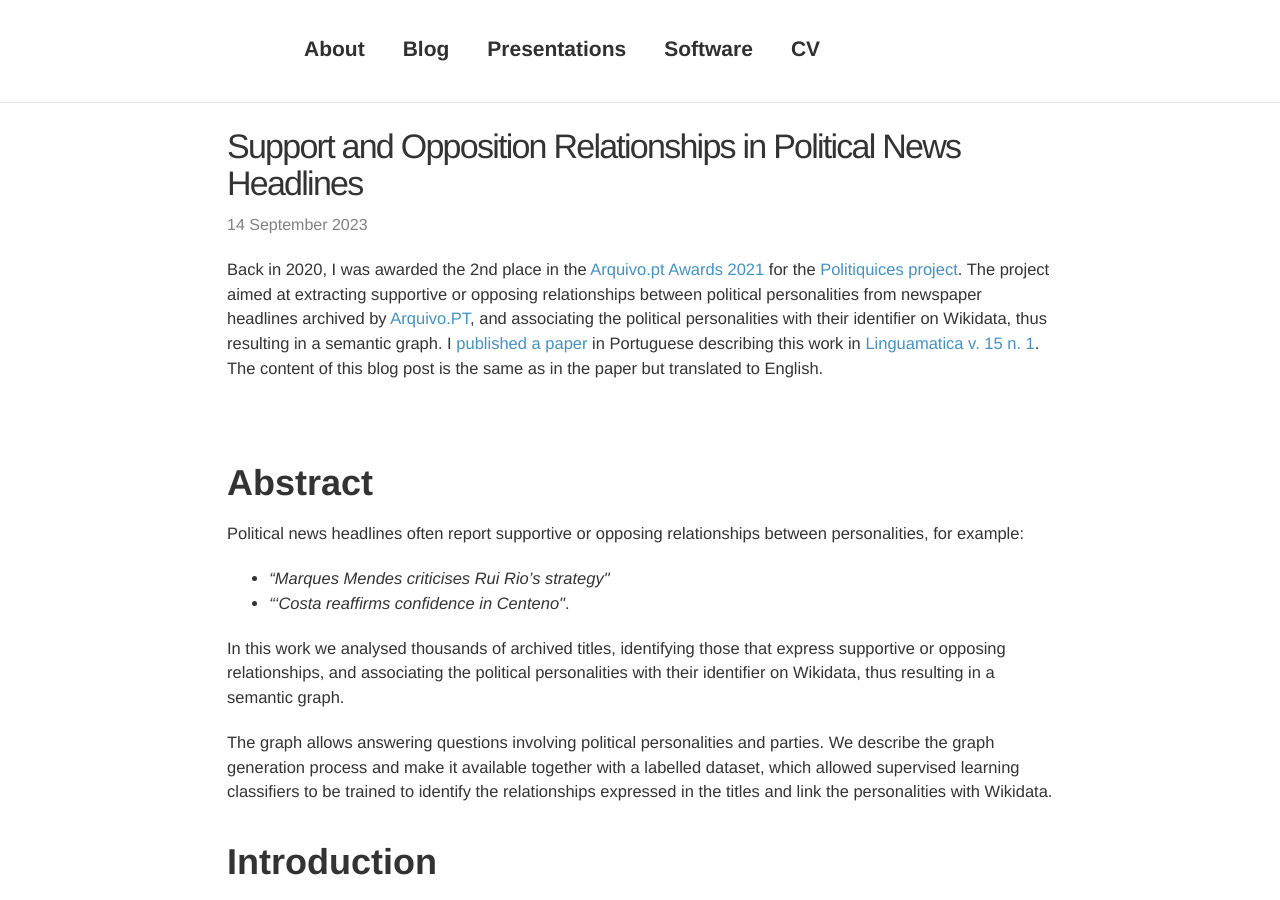
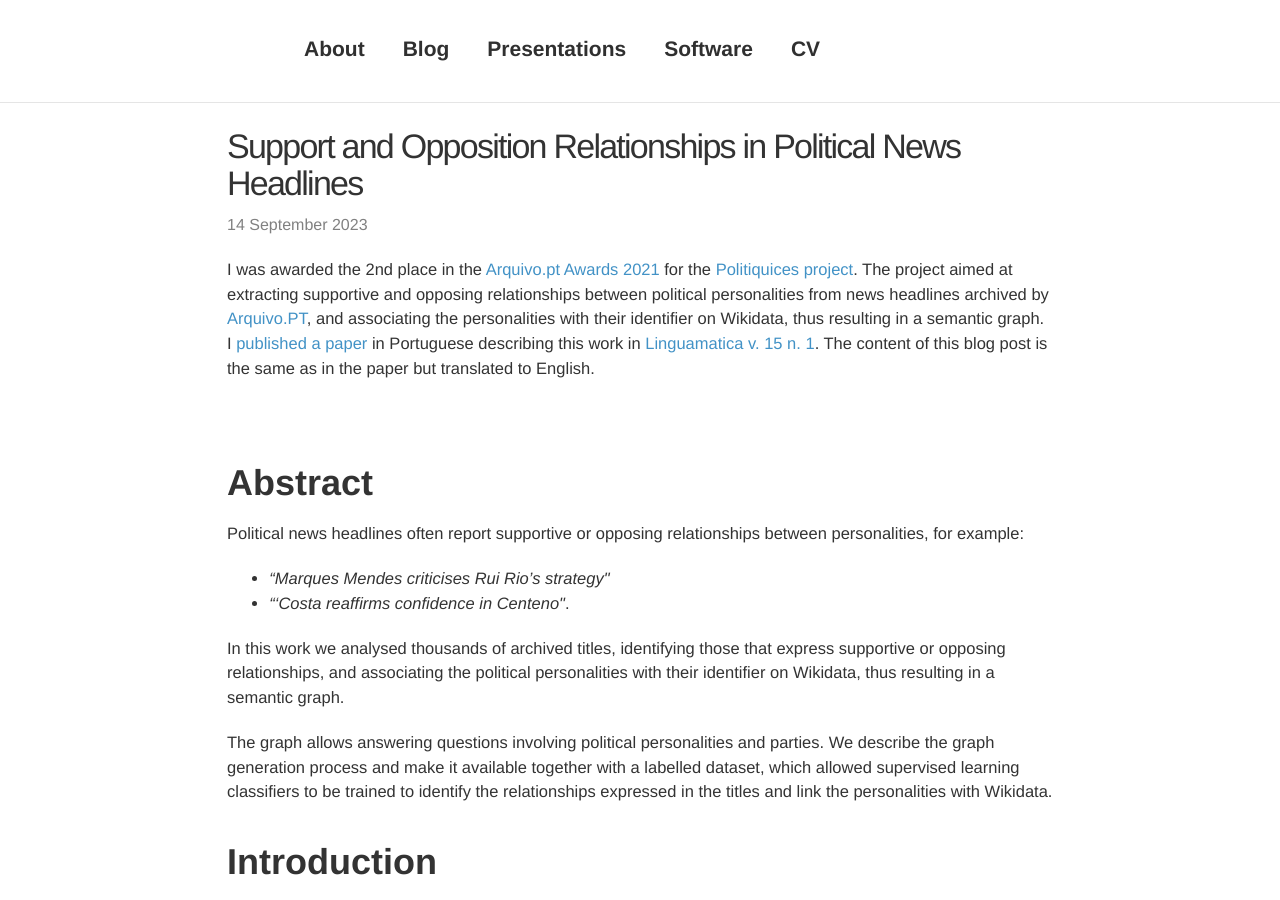
Before and after one commit to davidsbatista/davidsbatista.net, a Jekyll site: the page built from _posts/2023-09-14-Politiquices.md, in a window 1280 px wide and 900 px high. Built offline with Jekyll 4.4.1, drawn with Linux system fonts in a browser that asks for light colours; nearby versions of some CDN libraries; comment, search, counter and statistics services are not loaded; some of the changed lines change nothing that is shown; some of the changed text lies outside the part shown.

Commit message:
wip: fixing issue in tables and text display

```diff
--- a/_posts/2023-09-14-Politiquices.md
+++ b/_posts/2023-09-14-Politiquices.md
@@ -9,7 +9,7 @@
 preview_pic: /assets/images/2023-09-14-politiquices.png
 ---
 
-Back in 2020, I was awarded the 2nd place in the [Arquivo.pt Awards 2021](https://sobre.arquivo.pt/en/meet-the-winners-of-the-arquivo-pt-award-2021) for the [Politiquices project](https://www.politiquices.pt). The project aimed at extracting supportive or opposing relationships between political personalities from newspaper headlines archived by [Arquivo.PT](https://www.arquivo.pt), and associating the political personalities with their identifier on Wikidata, thus resulting in a semantic graph. I [published a paper](https://davidsbatista.net/assets/documents/publications/politiquices_dsbatista_20230705.pdf) in Portuguese describing this work in [Linguamatica v. 15 n. 1](https://linguamatica.com/index.php/linguamatica/issue/view/30). The content of this blog post is the same as in the paper but translated to English.
+I was awarded the 2nd place in the [Arquivo.pt Awards 2021](https://sobre.arquivo.pt/en/meet-the-winners-of-the-arquivo-pt-award-2021) for the [Politiquices project](https://www.politiquices.pt). The project aimed at extracting supportive and opposing relationships between political personalities from news headlines archived by [Arquivo.PT](https://www.arquivo.pt), and associating the personalities with their identifier on Wikidata, thus resulting in a semantic graph. I [published a paper](https://davidsbatista.net/assets/documents/publications/politiquices_dsbatista_20230705.pdf) in Portuguese describing this work in [Linguamatica v. 15 n. 1](https://linguamatica.com/index.php/linguamatica/issue/view/30). The content of this blog post is the same as in the paper but translated to English.
 
 
 <br>
@@ -198,20 +198,23 @@
 
 <br>
 
-<img width=10/>|Title   														 | Relationship
+----
+
+<img width=10/>|Headline   														    | Relationship
 :-|:--------------------------------------------------------------------------------| ---:
-|Sá Fernandes accuses António Costa of defending corporate interests 			 | Ent1-opposes-Ent2
-|Joana Mortágua: statements by Cavaco are "a series of nonsense" 				 | Ent1-opposes-Ent2
-|Passos Coelho is accused of political immaturity by Santos Silva 				 | Ent2-opposes-Ent1
-|Durão Barroso supports Paulo Portas as an "excellent minister" 				 | Ent1-supports-Ent2
-|Armando Vara chosen by Guterres to coordinate local elections	 				 | Ent2-supports-Ent1
-|Manuel Alegre receives support from Jorge Sampaio 								 | Ent2-supports-Ent1
-|Rui Tavares and Ana Drago elected in the LIVRE primaries 						 | other
-|Teresa Zambujo acknowledges Isaltino Morais' victory 							 | other
-|CDS accuses Marcelo Rebelo de Sousa of jeopardising the relationship with Cavaco | other
+|*Sá Fernandes accuses António Costa of defending corporate interests* 			    | Ent1-opposes-Ent2
+|*Joana Mortágua: statements by Cavaco are "a series of nonsense"* 				    | Ent1-opposes-Ent2
+|*Passos Coelho is accused of political immaturity by Santos Silva* 				| Ent2-opposes-Ent1
+|*Durão Barroso supports Paulo Portas as an "excellent minister"* 				    | Ent1-supports-Ent2
+|*Armando Vara chosen by Guterres to coordinate local elections*	 				| Ent2-supports-Ent1
+|*Manuel Alegre receives support from Jorge Sampaio* 								| Ent2-supports-Ent1
+|*Rui Tavares and Ana Drago elected in the LIVRE primaries* 						| other
+|*Teresa Zambujo acknowledges Isaltino Morais' victory* 							| other
+|*CDS accuses Marcelo Rebelo de Sousa of jeopardising the relationship with Cavaco* | other
 
 __Table 1__: Examples of headlines and the corresponding manually annotated relationships.
 
+----
 
 <br>
 
@@ -221,6 +224,8 @@
 
 <br>
 
+----
+
 <img width=100/>|Relação<img width=200/>| Ent1 &rarr; Ent2<img width=150/> | Ent1 &larr; Ent2<img width=150/> | Total<img width=150/>
 |--- 				    | --- 							   | --- 							  | ---
 |opõe-se 				| 1 155                            | 102                              | 1 257
@@ -229,6 +234,8 @@
 |Total 					| 1,872                            | 146                              | 3,324
 
 __Table 2__: Relationships by class and direction.
+
+----
 
 <br>
 
@@ -288,6 +295,9 @@
 
 To detect entities of type `PERSON` this classifier applies first the rules and then the supervised model for Portuguese model. In situations of disagreement between the two approaches, the entities marked with rules are prioritised. Table 3 shows the performance for the 3 approaches on the annotated dataset.
 
+<br>
+
+----
 
 <img width=150/>| Approach<img width=150/>      | Precision<img width=150/>     | Recall<img width=150/>     | F-1    |
 | -------------- | ----- | ----- | ----- |
@@ -296,6 +306,8 @@
 | Rules+Model   | 0,97  | 0,92  | 0,94  |
 
 __Table 3__: Precision, Recall and F<sub>1</sub> for the NER component combining rules and a supervised model.
+
+----
 
 <br>
 
@@ -366,16 +378,19 @@
 
 <br>
 
-| Classificação<img width=250/>       | base<img width=150/>     | mapeamentos<img width=150/> |
+---
+
+| Classification<img width=250/>       | base<img width=150/>     | mappings<img width=150/> |
 | ------------------- | -------- | ----------- |
-| correcta             | 5,059    | 5,136       |
-| incorrecta           | 43       | 43          |
-| não desambiguada    | 246      | 169         |
+| correct             | 5,059    | 5,136       |
+| incorrect           | 43       | 43          |
+| not disambiguated   | 246      | 169         |
 |-----------------------------------------------
 | **Accuracy**       | 0,93     | 0,96        |
 
 __Table 4__:  Accuracy results for the linking approach .
 
+---
 
 <br>
 
```
